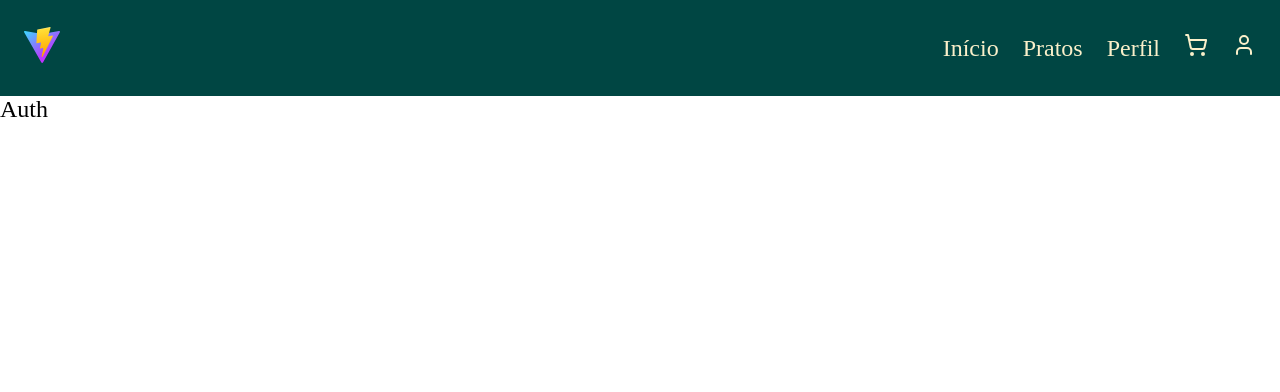
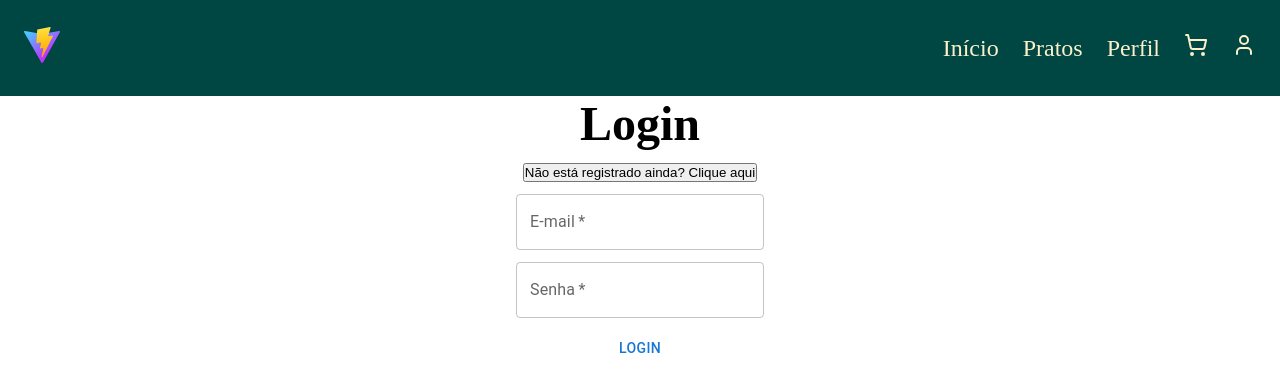
Before and after one commit to zaicouto/my-gastronomy, a React (Vite) app in the folder frontend/: page /auth in a window 1280 px wide. Shown: the top 392 px of the page. Built offline with nearby package versions, Linux system fonts and the light colour scheme.

Commit message:
Implement authentication form with login and signup functionality

```diff
--- a/frontend/src/pages/auth/page.jsx
+++ b/frontend/src/pages/auth/page.jsx
@@ -1,6 +1,134 @@
 import React from "react";
-import styles from "./page.module.css";
+import s from "./page.module.css";
+import { Button, TextField } from "@mui/material";
+import useAuth from "../../hooks/use-auth";
 
 export default function Auth() {
-  return <div>Auth</div>;
+  const [formType, setFormType] = React.useState("login");
+  const [formData, setFormData] = React.useState(null);
+  const { login, signUp } = useAuth();
+
+  console.log("formType :>> ", formType);
+  console.log("formData.email :>> ", formData?.email);
+
+  const handleFormTypeChange = () => {
+    if (formType === "login") {
+      setFormType("signUp");
+    } else {
+      setFormType("login");
+    }
+  };
+
+  const handleSubmit = async (e) => {
+    console.log("Submitting form...");
+    e.preventDefault();
+
+    let response = null;
+    switch (formType) {
+      case "login":
+        console.log("Logging in with data: ", formData?.email);
+
+        response = await login(formData);
+        console.log("response.body.token :>> ", response.body.token);
+
+        break;
+      case "signUp":
+        console.log("Signing up with data: ", formData?.email);
+
+        if (formData.password !== formData.passwordConfirmation) {
+          console.log("Passwords do not match!");
+          return;
+        }
+
+        response = await signUp(formData);
+        console.log("response.body.token :>> ", response.body.token);
+
+        break;
+      default:
+        console.log("Unknown form type: ", formType);
+        break;
+    }
+  };
+
+  const handleDataChange = (e) => {
+    console.log("e.target :>> ", e.target);
+    setFormData({
+      ...formData,
+      [e.target.name]: e.target.value,
+    });
+  };
+
+  if (formType === "login") {
+    return (
+      <div className={s.container}>
+        <h1>Login</h1>
+        <button onClick={handleFormTypeChange}>
+          Não está registrado ainda? Clique aqui
+        </button>
+        <form onSubmit={handleSubmit}>
+          <TextField
+            required
+            label="E-mail"
+            type="email"
+            name="email"
+            onChange={handleDataChange}
+            value={formData?.email || ""}
+          ></TextField>
+          <TextField
+            required
+            type="password"
+            name="password"
+            label="Senha"
+            onChange={handleDataChange}
+            value={formData?.password || ""}
+          ></TextField>
+          <Button type="submit">Login</Button>
+        </form>
+      </div>
+    );
+  } else {
+    return (
+      <div className={s.container}>
+        <h1>Registrar</h1>
+        <button onClick={handleFormTypeChange}>
+          Já tem uma conta? Clique aqui
+        </button>
+        <form onSubmit={handleSubmit}>
+          <TextField
+            required
+            label="Nome completo"
+            type="fullName"
+            name="fullName"
+            onChange={handleDataChange}
+            value={formData?.fullName || ""}
+          ></TextField>
+          <TextField
+            required
+            label="E-mail"
+            type="email"
+            name="email"
+            onChange={handleDataChange}
+            value={formData?.email || ""}
+          ></TextField>
+          <TextField
+            required
+            type="password"
+            name="password"
+            label="Senha"
+            onChange={handleDataChange}
+            value={formData?.password || ""}
+          ></TextField>
+          <TextField
+            required
+            type="password"
+            name="passwordConfirmation"
+            label="Confirme a senha"
+            onChange={handleDataChange}
+            value={formData?.passwordConfirmation || ""}
+          ></TextField>
+          <Button type="submit">Registrar</Button>
+        </form>
+      </div>
+    );
+  }
 }
```
